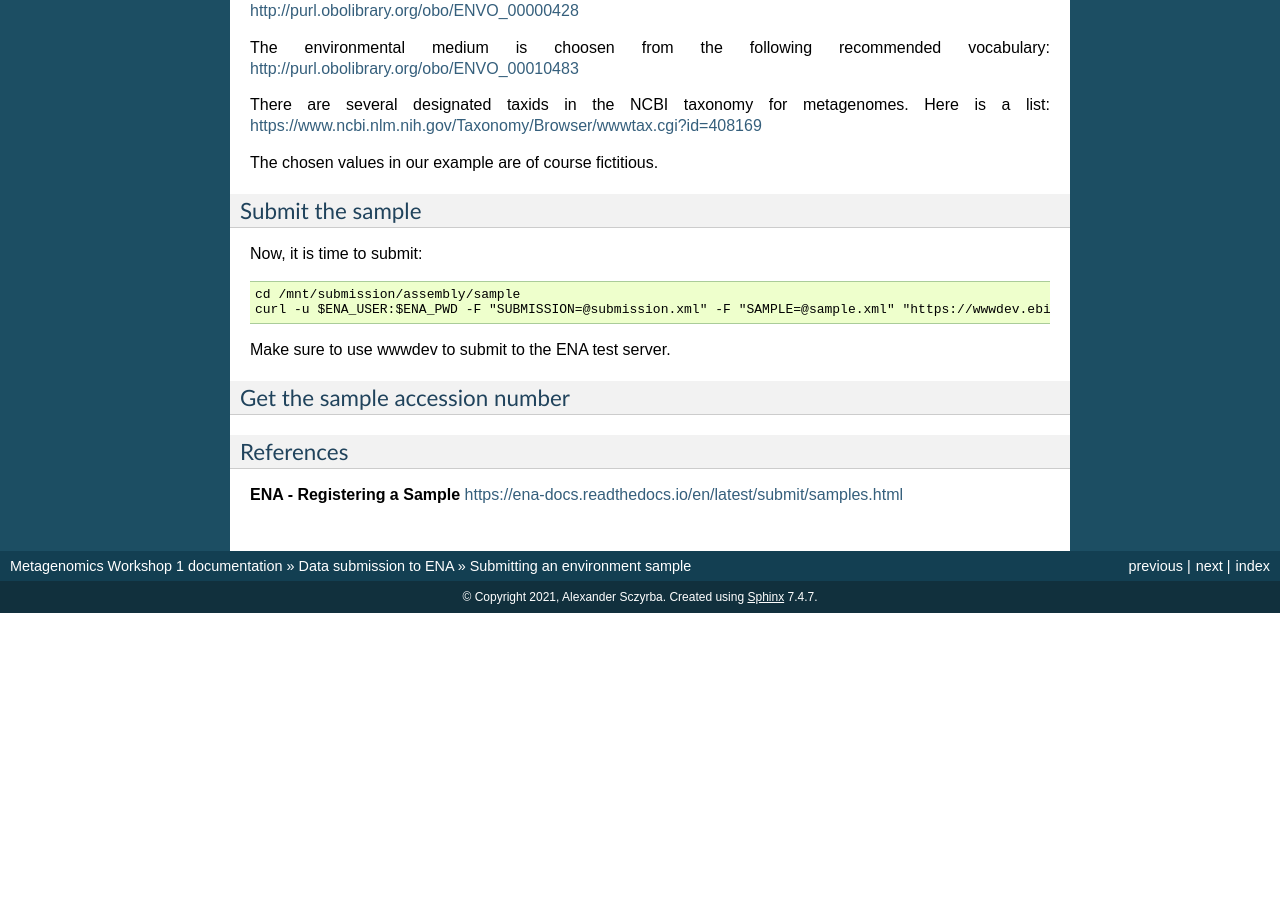
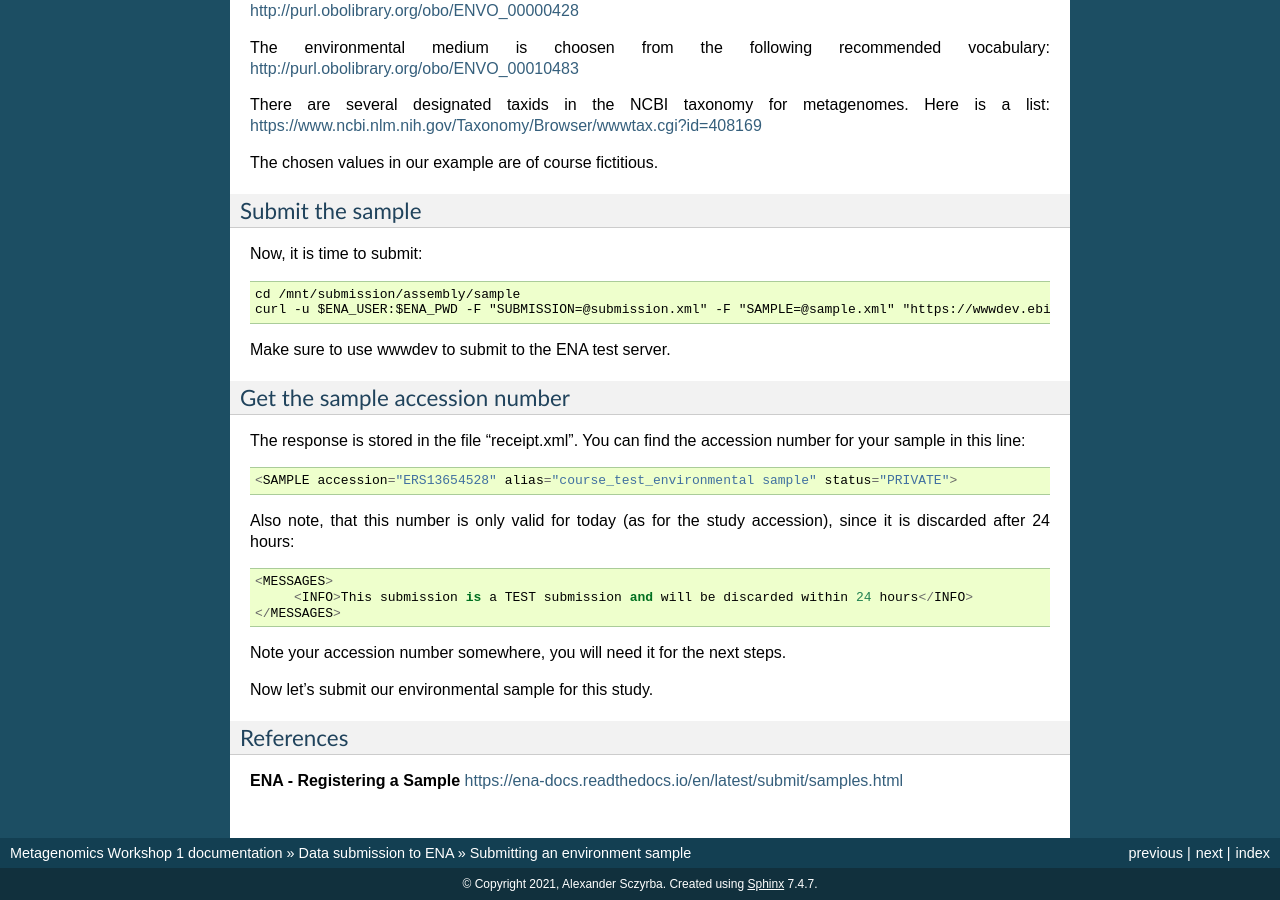
Before and after one commit to metagenomics/metagenomics-workshop, a Sphinx documentation site: the page built from docs/data_submission/environment_sample.rst, in a window 1280 px wide and 900 px high, scrolled down 2077 px. Built offline with Sphinx 7.4.7, drawn with Linux system fonts in a browser that asks for light colours; before the commit the page ends 2690 px from its top, so only the background shows below that.

Commit message:
Update environment_sample.rst

```diff
--- a/docs/data_submission/environment_sample.rst
+++ b/docs/data_submission/environment_sample.rst
@@ -136,6 +136,19 @@ Make sure to use wwwdev to submit to the ENA test server.
 Get the sample accession number
 ^^^^^^^^^^^^^^^
 
+The response is stored in the file "receipt.xml". You can find the accession number for your sample in this line::
+
+  <SAMPLE accession="ERS13654528" alias="course_test_environmental sample" status="PRIVATE">
+
+Also note, that this number is only valid for today (as for the study accession), since it is discarded after 24 hours::
+
+     <MESSAGES>
+          <INFO>This submission is a TEST submission and will be discarded within 24 hours</INFO>
+     </MESSAGES>
+
+Note your accession number somewhere, you will need it for the next steps.
+
+Now let's submit our environmental sample for this study.
 
 
 
```
